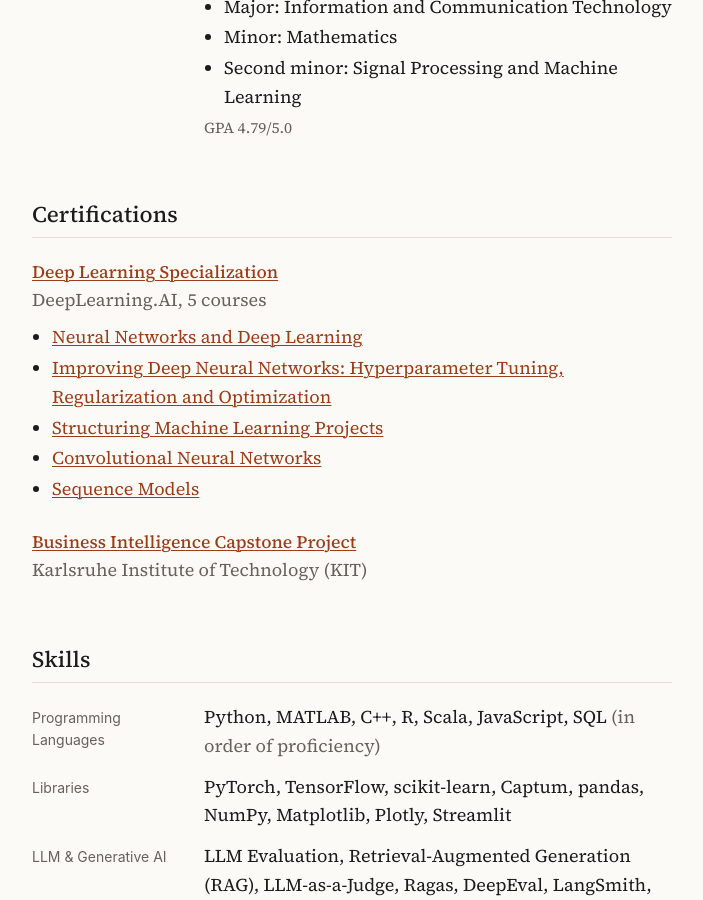
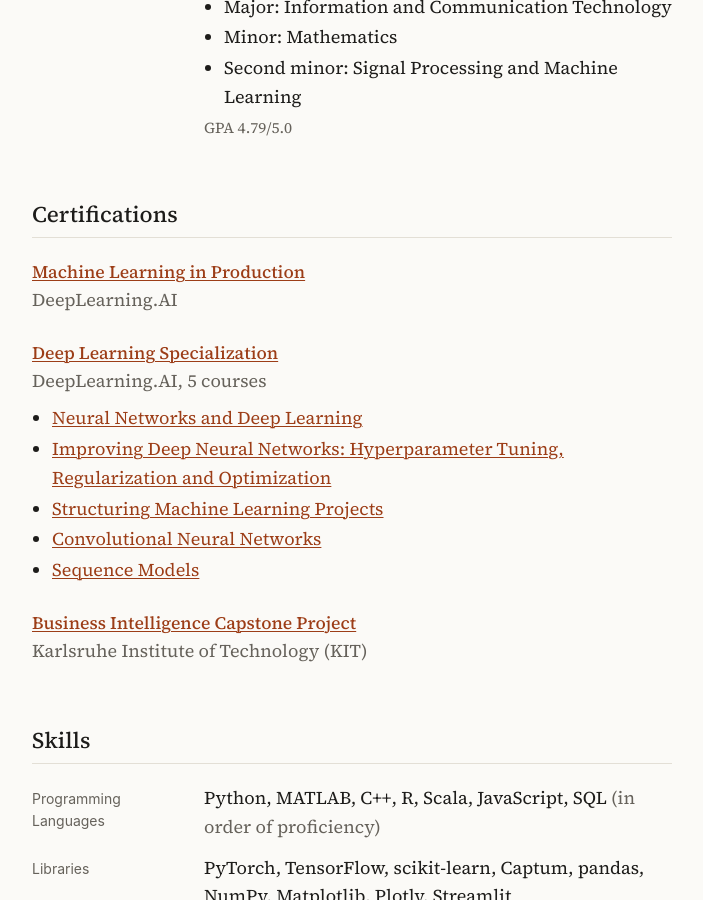
Before and after one commit to zuivu/zuivu.github.io, a Jekyll site: the page built from index.html, in a window 1280 px wide and 900 px high, scrolled down 3935 px. Shown: the whole window, without its empty margins (288-991 px from the left). Built offline with Jekyll 4.4.1, drawn with Linux system fonts in a browser that asks for light colours.

Commit message:
Add Machine Learning in Production certificate
Co-Authored-By: Claude Opus 5.5 <noreply@anthropic.com>
Claude-Session: https://claude.ai/code/session_01XTnkKMQugrWHxzXDy5hc7y

```diff
--- a/_data/certifications.yml
+++ b/_data/certifications.yml
@@ -1,3 +1,9 @@
+- name: Machine Learning in Production
+  issuer: DeepLearning.AI
+  url: https://coursera.org/share/a930d2aec882c64cc2ec0501e79834c0
+  note:
+  courses: []
+
 - name: Deep Learning Specialization
   issuer: DeepLearning.AI
   url: https://coursera.org/share/2e611db8f8e17322ac0e4aca9a6f3f2b
```
